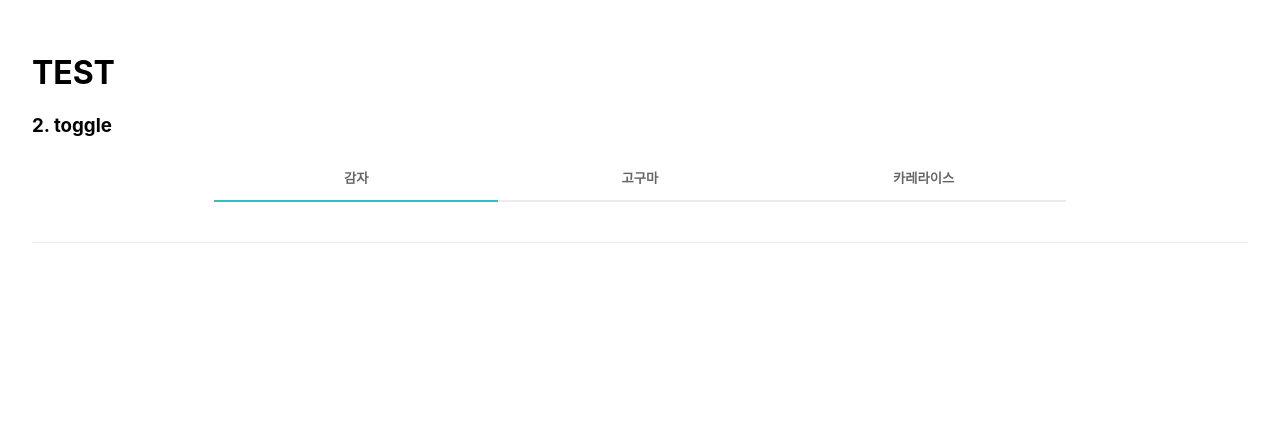
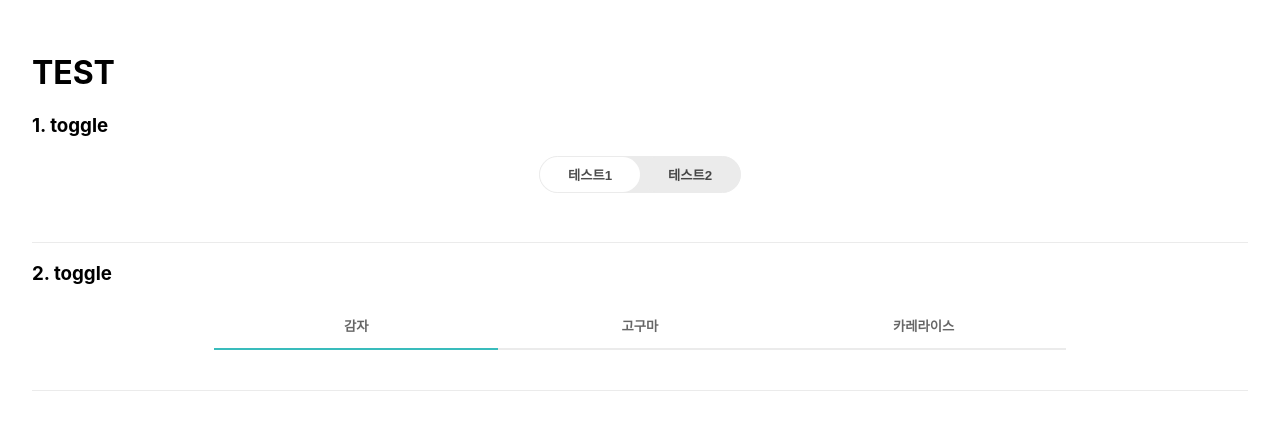
Before and after one commit to KIMSEUNGGYU/common-component, a React (Create React App) app: page / in a window 1280 px wide. Shown: the top 430 px of the page. Built offline with nearby package versions, Linux system fonts and the light colour scheme.

Commit message:
[feat] Toggle 기능 구현

```diff
--- a/src/App.tsx
+++ b/src/App.tsx
@@ -1,16 +1,21 @@
 import styled from '@emotion/styled';
 
-// import Toggle from './components/toggle';
+import Toggle from './components/Toggle';
 import Tab from './components/Tab';
 
 function App() {
   return (
     <Wrapper>
       <h1>TEST</h1>
-      {/* <ComponentWrapper>
+      <ComponentWrapper>
         <h3>1. toggle</h3>
-        <Toggle />
-      </ComponentWrapper> */}
+        <Toggle
+          items={[
+            { label: '테스트1', onClick: () => console.log('클릭1') },
+            { label: '테스트2', onClick: () => console.log('클릭2') },
+          ]}
+        />
+      </ComponentWrapper>
       <ComponentWrapper>
         <h3>2. toggle</h3>
         <Tab data={['감자', '고구마', '카레라이스']} width={'70%'} />
--- /dev/null
+++ b/src/components/Toggle/index.tsx
@@ -0,0 +1,42 @@
+import { useState } from 'react';
+
+import * as S from './styles';
+
+type Label = {
+  label: string;
+  onClick?: () => void;
+};
+
+export type ToggleProps = {
+  /** Tab에 요소 - 2개 요소 */
+  items: [Label, Label];
+  /** 탭의 전체 사이즈 */
+  width?: string;
+};
+
+export default function Toggle({ items, width = '200px' }: ToggleProps) {
+  const [toggle, setToggle] = useState(true);
+
+  return (
+    <S.Wrapper width={width}>
+      <S.Button
+        toggle={toggle}
+        onClick={() => {
+          setToggle(true);
+          items[0].onClick && items[0].onClick();
+        }}
+      >
+        {items[0].label}
+      </S.Button>
+      <S.Button
+        toggle={!toggle}
+        onClick={() => {
+          setToggle(false);
+          items[1].onClick && items[1].onClick();
+        }}
+      >
+        {items[1].label}
+      </S.Button>
+    </S.Wrapper>
+  );
+}
--- /dev/null
+++ b/src/components/Toggle/styles.ts
@@ -0,0 +1,27 @@
+import styled from '@emotion/styled';
+
+const Wrapper = styled.div(({ width }: { width: string }) => ({
+  margin: '0 auto',
+  backgroundColor: '#ebebeb',
+  width: width,
+  borderRadius: '20px',
+  border: '1px solid #ebebeb',
+  borderColor: '#ebebeb',
+  display: 'flex',
+  justifyContent: 'center',
+}));
+
+const Button = styled.button(({ toggle }: { toggle: boolean }) => ({
+  padding: '0.5rem',
+  width: '50%',
+  borderRadius: '20px',
+  backgroundColor: toggle ? 'white' : 'inherit',
+  border: 'none',
+  fontWeight: '900',
+  color: 'rgba(0, 0, 0, 0.7)',
+  borderColor: '#ebebeb',
+  cursor: 'pointer',
+  transition: '0.4s linear',
+}));
+
+export { Wrapper, Button };
```
Also changed, not shown: src/components/Toggle/_index.tsx (added, +43 -0 lines), src/stories/header.css (+2 -2 lines), 1 other file (tests, documents, lock files or other folders).
